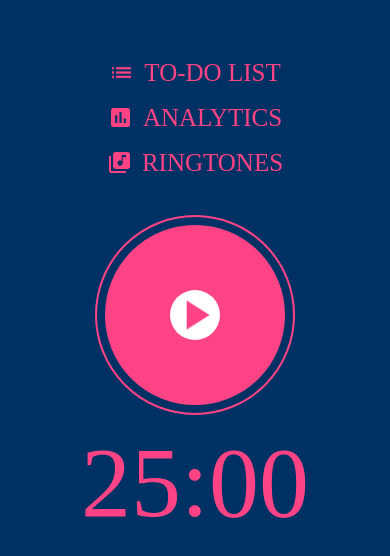
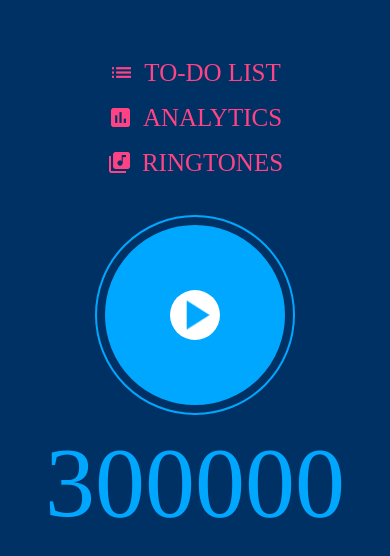
Before and after one commit to iamwalala/Pomodoro, a React Native app: screen / in a window 390 px wide. Shown: the top 556 px of the page. Built offline with nearby package versions, Linux system fonts and the light colour scheme.

Commit message:
- Move timer text to Timer.js. - Adjust styles for break mode.

```diff
--- a/App.js
+++ b/App.js
@@ -7,7 +7,7 @@
  */
 
 import React from 'react';
-import TimerCircle from './components/TimerCircle';
+import Timer from './components/Timer';
 import {
   TouchableOpacity,
   StyleSheet,
@@ -32,8 +32,7 @@ const App = () => {
           <Image style={styles.menuIcon} source={require('./images/ringtone_icon.png')}/>
           <Text style={styles.menuText}>RINGTONES</Text>
         </TouchableOpacity>
-        <TimerCircle workingMode={true} started={false}/>
-        <Text style={styles.workTimerText}>25:00</Text>
+        <Timer workingMode={false} started={false}/>
       </View>
     </View>
   );
@@ -66,12 +65,6 @@ const styles = StyleSheet.create({
     fontSize: 25,
     fontFamily: 'Roboto-Bold',
     marginRight: 10,
-  },
-  workTimerText: {
-      color: '#FF4384',
-      fontSize: 100,
-      fontFamily: 'Roboto-Bold',
-      marginTop: 10,
   }
 });
 
--- a/components/TimerCircle.js
+++ b/components/Timer.js
@@ -4,9 +4,10 @@ import {
   TouchableOpacity,
   View,
   Image,
+  Text,
 } from 'react-native'
 
-class TimerCircle extends Component {
+class Timer extends Component {
     constructor(props) {
         super(props)
         this.state = {
@@ -23,12 +24,15 @@ class TimerCircle extends Component {
 
     render() {
         return (
+            <View style={styles.container}>
                 <View style={this.getStyleForTimerFrame()}>
                     <View style={this.getStyleForTimerCircle()}>
                         <TouchableOpacity onPress={this.onPress}>
                             <Image style={this.getStyleForTimerIcon()} source={this.getImageForTimerIcon()}/>
                         </TouchableOpacity>
                     </View>
+                </View>
+                <Text style={this.getStyleForTimerText()}>{this.getTimerText().toString()}</Text>
             </View>
         );
     }
@@ -39,6 +43,15 @@ class TimerCircle extends Component {
         }
         else {
             return styles.breakTimerFrame
+        }
+    }
+
+    getStyleForTimerText() {
+        if (this.state.workingMode) {
+            return styles.workTimerText
+        }
+        else {
+            return styles.breakTimerText
         }
     }
 
@@ -89,9 +102,20 @@ class TimerCircle extends Component {
         }
     }
 
+    getTimerText() {
+        if (this.state.workingMode) {
+            return (1000 * 60 * 25)
+        }
+        else {
+            return (1000 * 60 * 5)
+        }
+    }
 };
 
 const styles = StyleSheet.create({
+    container: {
+        alignItems: 'center',
+    },
     workStartIcon: {
         height: 50,
         width: 50,
@@ -144,7 +168,7 @@ const styles = StyleSheet.create({
         height: 50,
         width: 50,
         tintColor: '#00A7FF',
-        resizeMode: 'center',
+        resizeMode: 'stretch',
         backgroundColor: '#FFF',
         borderRadius: 25,
         borderWidth: 0,
@@ -186,7 +210,19 @@ const styles = StyleSheet.create({
         borderColor: '#00A7FF',
         alignItems: 'center',
         justifyContent: 'center',
+    },
+    workTimerText: {
+        color: '#FF4384',
+        fontSize: 100,
+        fontFamily: 'Roboto-Bold',
+        marginTop: 10,
+    },
+    breakTimerText: {
+        color: '#00A7FF',
+        fontSize: 100,
+        fontFamily: 'Roboto-Bold',
+        marginTop: 10,
     }
 });
 
-export default TimerCircle;
+export default Timer;
```
Lines whose indentation alone changed are shown as unchanged.
